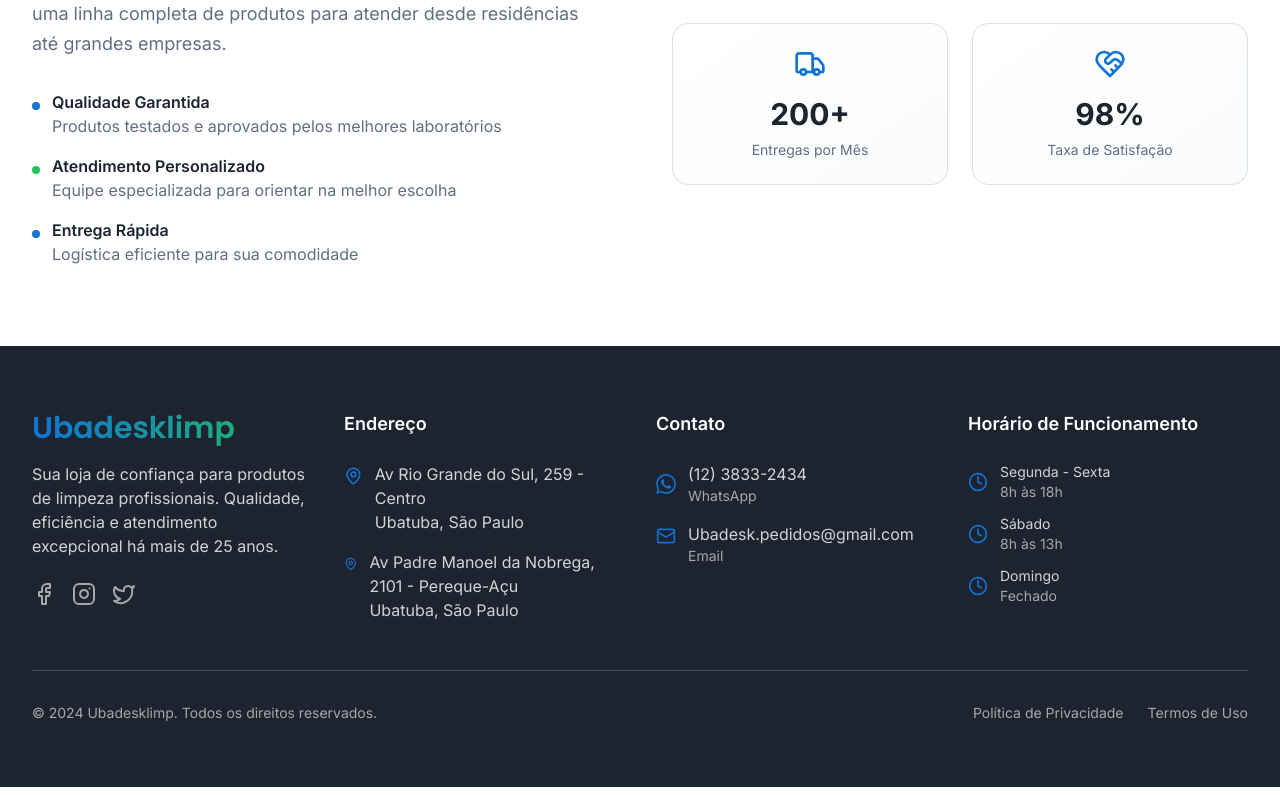
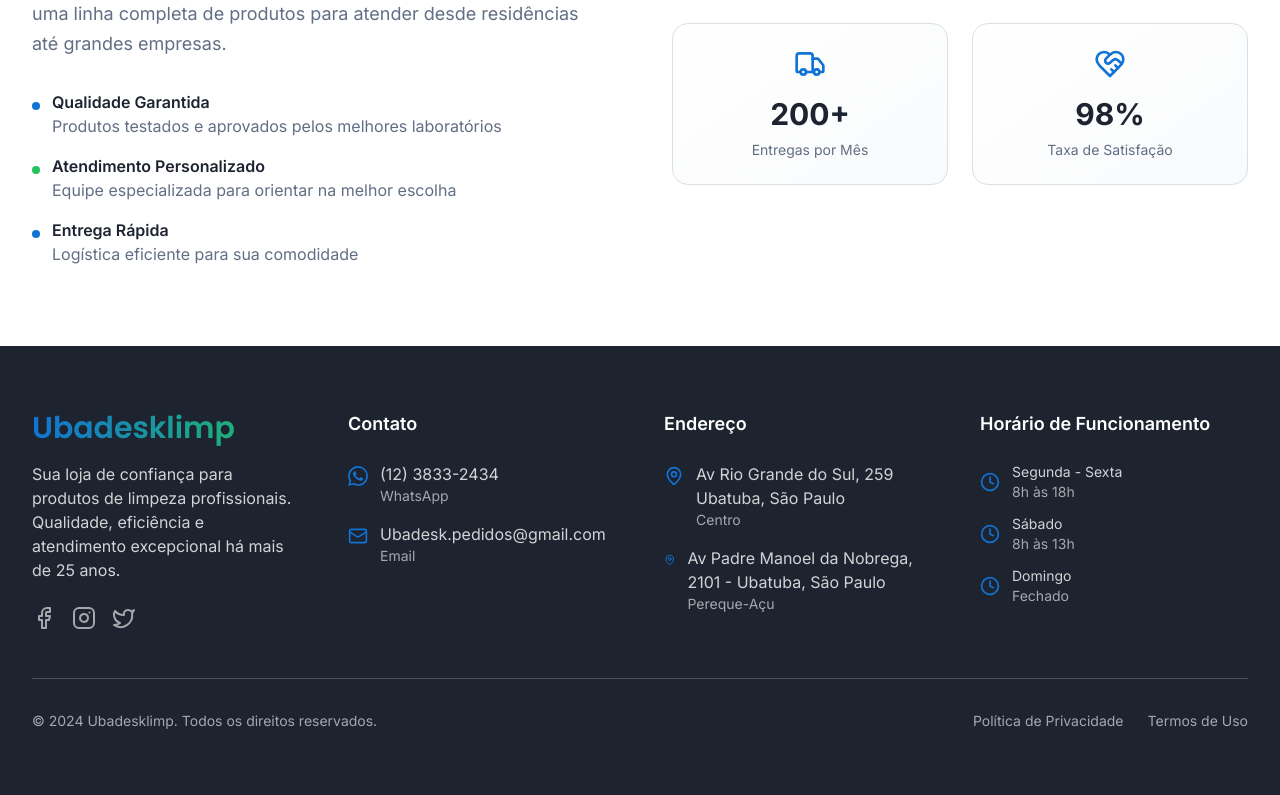
Before and after one commit to UBADESKLIMP/ubadesklimp, a React (Vite) app: page / in a window 1280 px wide. Shown: the part 1731-2526 px from the top of the page. Built offline with nearby package versions, Linux system fonts and the light colour scheme; no server answers; the database is empty.

Commit message:
Reverted to commit 786ef7074c928c87d0e21be51f8113f2d0ac1d92

```diff
--- a/src/components/Footer.tsx
+++ b/src/components/Footer.tsx
@@ -3,9 +3,9 @@ import WhatsAppIcon from './WhatsAppIcon';
 const Footer = () => {
   return <footer id="contact" className="bg-foreground text-background">
       <div className="max-w-7xl mx-auto px-4 sm:px-6 lg:px-8 py-16">
-      <div className="grid md:grid-cols-2 lg:grid-cols-12 gap-8 lg:gap-8">
-        {/* Company Info */}
-        <div className="lg:col-span-3">
+        <div className="grid md:grid-cols-2 lg:grid-cols-4 gap-8 lg:gap-12">
+          {/* Company Info */}
+          <div className="lg:col-span-1">
             <h3 className="text-3xl font-heading text-gradient mb-4">
               Ubadesklimp
             </h3>
@@ -25,34 +25,12 @@ const Footer = () => {
             </div>
           </div>
 
-        {/* Address Info */}
-        <div className="lg:col-span-3">
-            <h4 className="text-lg font-semibold mb-6">Endereço</h4>
+          {/* Contact Info */}
+          <div>
+            <h4 className="text-lg font-semibold mb-6">Contato</h4>
             <div className="space-y-4">
               <div className="flex items-start space-x-3">
-                <MapPin className="h-5 w-5 text-primary mt-1" />
-                <div>
-                  <p className="text-background/80">Av Rio Grande do Sul, 259 - Centro</p>
-                  <p className="text-background/80">Ubatuba, São Paulo</p>
-                </div>
-              </div>
-
-              <div className="flex items-start space-x-3">
-                <MapPin className="h-5 w-5 text-primary mt-1" />
-                <div>
-                  <p className="text-background/80">Av Padre Manoel da Nobrega, 2101 - Pereque-Açu</p>
-                  <p className="text-background/80">Ubatuba, São Paulo</p>
-                </div>
-              </div>
-            </div>
-          </div>
-
-        {/* Contact Info */}
-        <div className="lg:col-span-3">
-            <h4 className="text-lg font-semibold mb-6">Contato</h4>
-            <div className="space-y-4">
-              <div className="flex items-center space-x-3">
-                <WhatsAppIcon className="h-5 w-5 text-primary" />
+                <WhatsAppIcon className="h-5 w-5 text-primary mt-1" />
                 <div>
                   <a
                     href="https://wa.me/551238332434"
@@ -76,8 +54,31 @@ const Footer = () => {
             </div>
           </div>
 
-        {/* Business Hours */}
-        <div className="lg:col-span-3">
+          {/* Address Info */}
+          <div>
+            <h4 className="text-lg font-semibold mb-6">Endereço</h4>
+            <div className="space-y-4">
+              <div className="flex items-start space-x-3">
+                <MapPin className="h-5 w-5 text-primary mt-1" />
+                <div>
+                  <p className="text-background/80">Av Rio Grande do Sul, 259</p>
+                  <p className="text-background/80">Ubatuba, São Paulo</p>
+                  <p className="text-background/60 text-sm">Centro</p>
+                </div>
+              </div>
+
+              <div className="flex items-start space-x-3">
+                <MapPin className="h-5 w-5 text-primary mt-1" />
+                <div>
+                  <p className="text-background/80">Av Padre Manoel da Nobrega, 2101 - Ubatuba, São Paulo</p>
+                  <p className="text-background/60 text-sm">Pereque-Açu</p>
+                </div>
+              </div>
+            </div>
+          </div>
+
+          {/* Business Hours */}
+          <div>
             <h4 className="text-lg font-semibold mb-6">Horário de Funcionamento</h4>
             <div className="space-y-3">
               <div className="flex items-center space-x-3">
```
